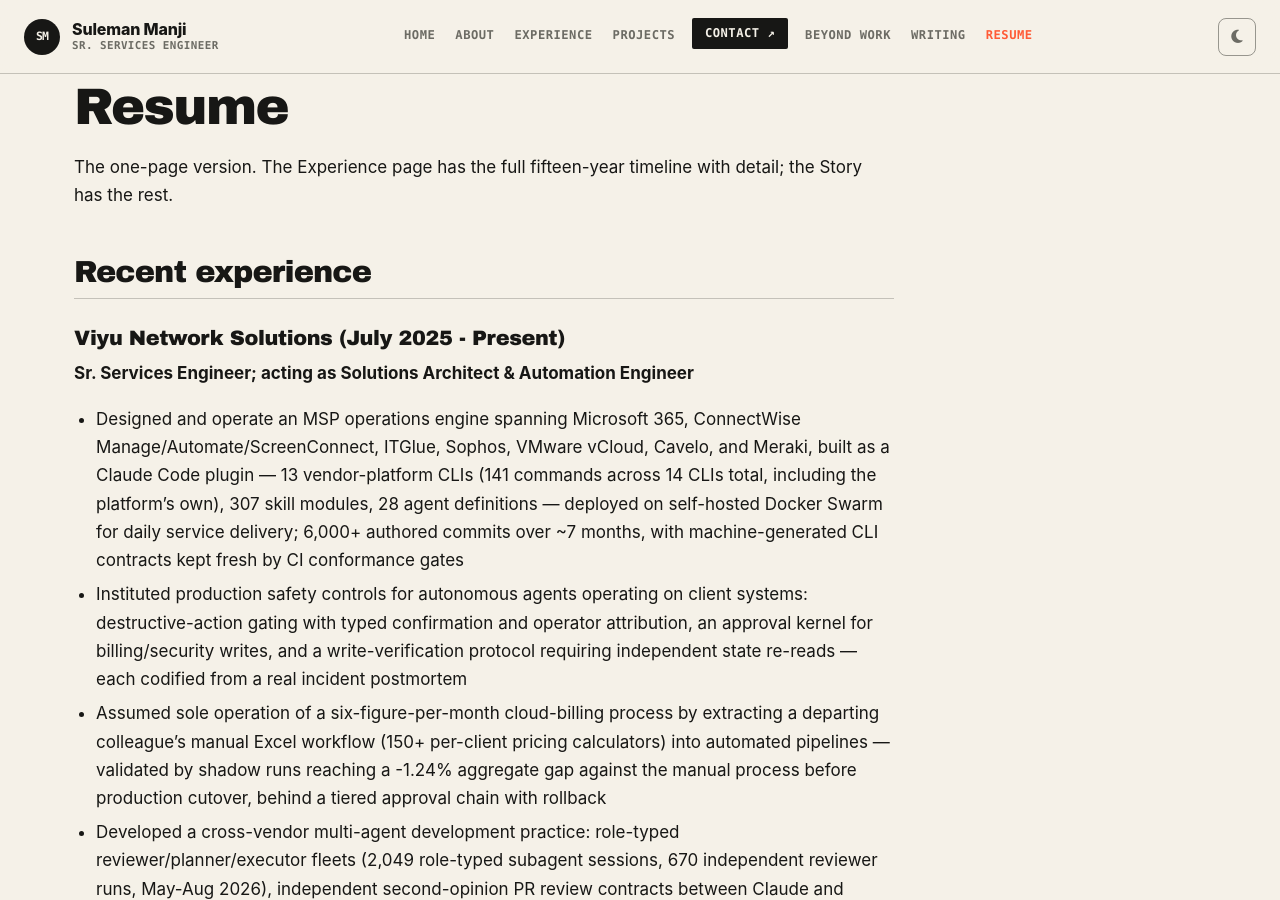
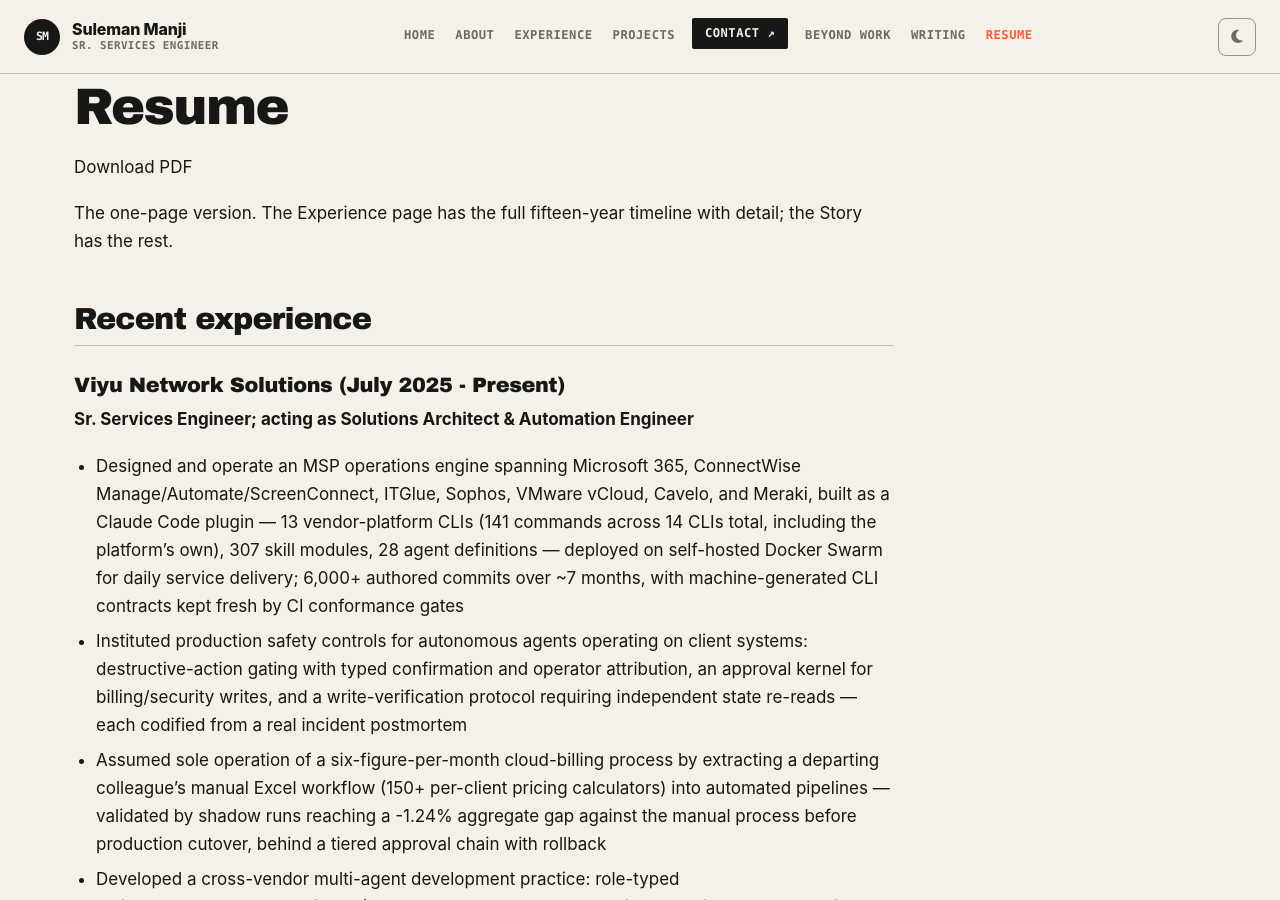
Before and after one commit to ssmanji89/sulemanji-port, a Jekyll site: the page built from resume.md, in a window 1280 px wide and 900 px high. Built offline with Jekyll 4.4.1, drawn with Linux system fonts in a browser that asks for light colours.

Commit message:
feat: generate resume PDF from resume page
Chrome-headless print of the built resume.html to assets/resume/Suleman-Manji-Resume.pdf.
No stale Resume-Detailed links existed to replace. Added a Download PDF link under
the page title.

```diff
--- a/resume.md
+++ b/resume.md
@@ -5,6 +5,8 @@ permalink: /resume
 ---
 
 # Resume
+
+[Download PDF](/assets/resume/Suleman-Manji-Resume.pdf)
 
 The one-page version. The [Experience](/experience) page has the full fifteen-year timeline with detail; the [Story](/story) has the rest.
 
```
Also changed, not shown: 2 other files.
